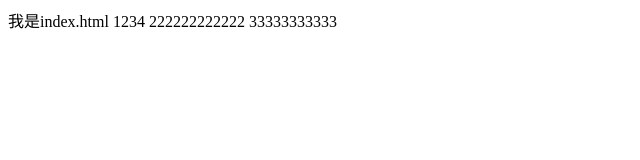
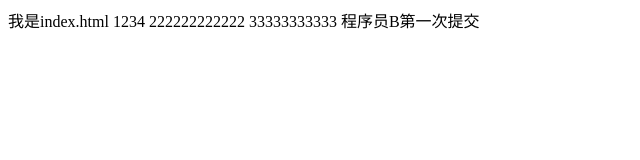
Before and after one commit to heyhaiyon/git-demo, a plain HTML site: page index.html in a window 1280 px wide. Shown: the whole page, without its empty margins (0-640 px from the left). Drawn offline with Linux system fonts and the light colour scheme.

Commit message:
Update index.html

```diff
--- a/index.html
+++ b/index.html
@@ -9,5 +9,6 @@
 1234
 222222222222
 33333333333
+程序员B第一次提交
 </body>
 </html>
```
